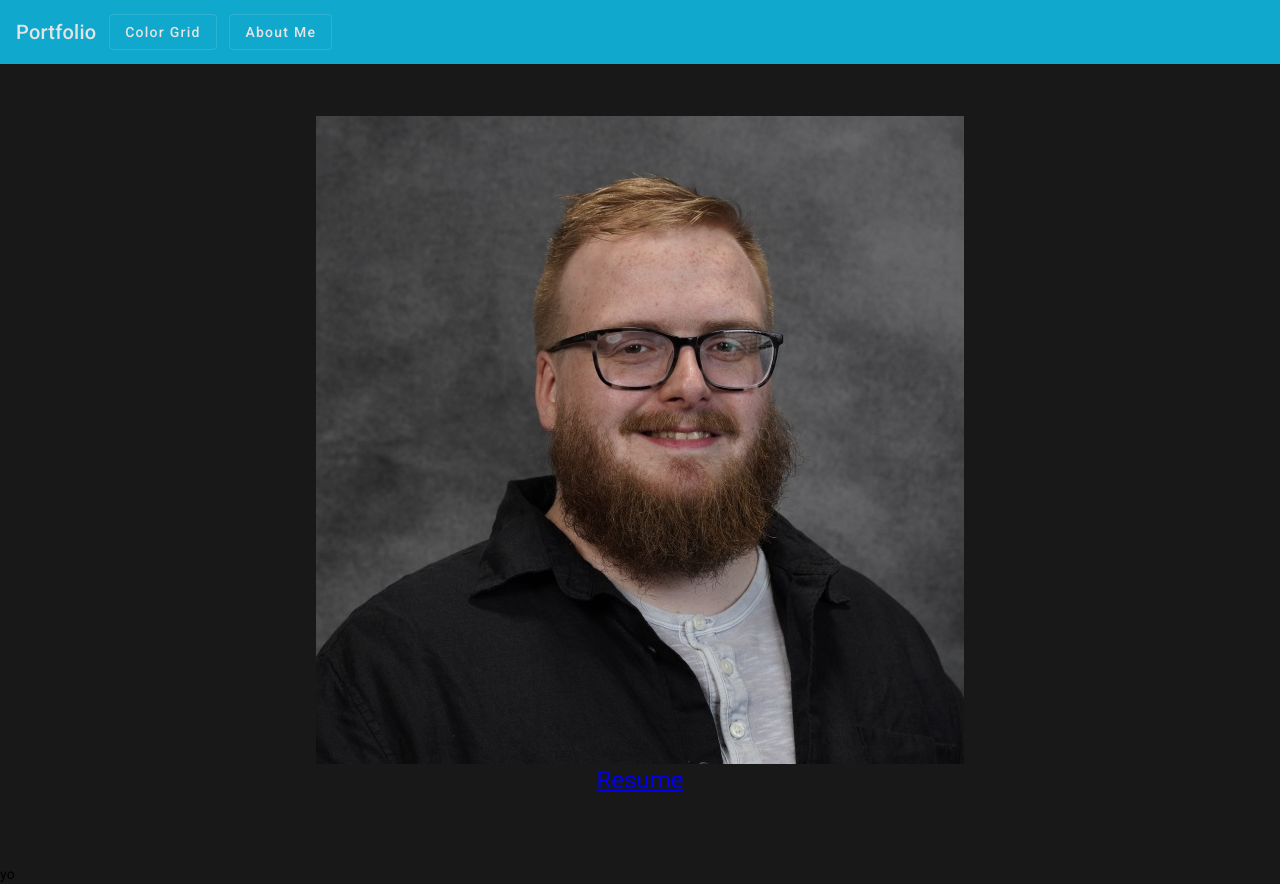
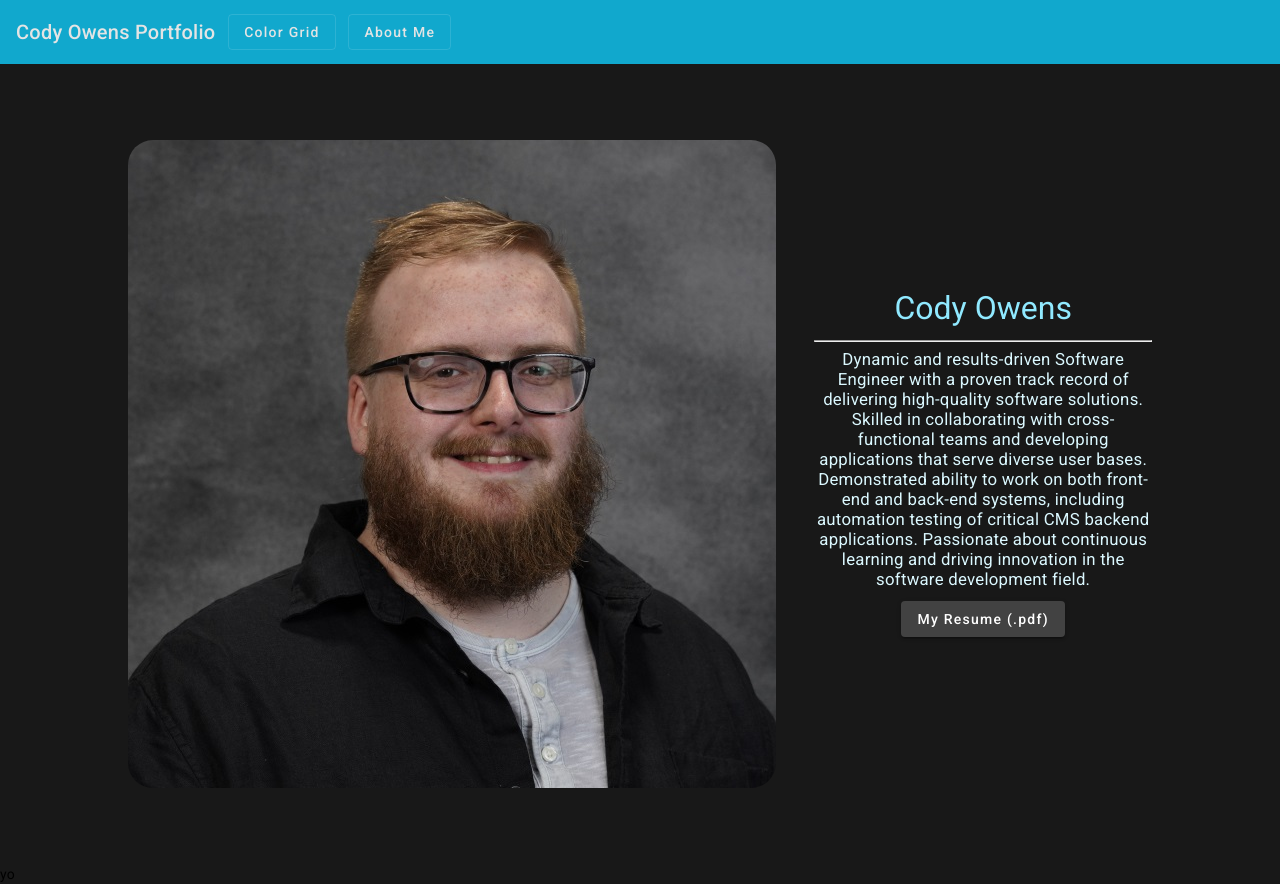
Before and after one commit to Cheesemanxl/2024-portfolio, an Angular app: page /about-me in a window 1280 px wide. Built offline with nearby package versions, Linux system fonts and the light colour scheme.

Commit message:
Add about me info and fix styling

```diff
--- a/src/app/components/about-me/about-me.component.html
+++ b/src/app/components/about-me/about-me.component.html
@@ -1,4 +1,18 @@
 <div class="about-me-content">
-  <img src="assets/headshot.jpg" alt="">
-  <a href="assets/owens-resume.pdf"><h1>Resume</h1></a>
+  <img class="headshot" src="assets/headshot.jpg" alt="Headshot image of Cody Owens">
+  <div class="info-pane">
+    <h1 class="info-title">Cody Owens</h1>
+    <hr>
+    <p class="info-blurb">
+      Dynamic and results-driven Software Engineer with a proven track record of delivering high-quality software solutions.
+      Skilled in collaborating with cross-functional teams and developing applications that serve diverse user bases.
+      Demonstrated ability to work on both front-end and back-end systems, including automation testing of critical CMS backend applications.
+      Passionate about continuous learning and driving innovation in the software development field.
+    </p>
+    <div class="button-bar">
+      <a class="resume-link" href="assets/owens-resume.pdf">
+        <button mat-raised-button >My Resume (.pdf)</button>
+      </a>
+    </div>
+  </div>
 </div>
--- a/src/app/components/about-me/about-me.component.scss
+++ b/src/app/components/about-me/about-me.component.scss
@@ -1,8 +1,38 @@
 .about-me-content {
   display: flex;
-  flex-direction: column;
+  flex-direction: row;
   align-items: center;
   justify-content: center;
   height: 100vh;
-  width: 100vw;
+  width: 80vw;
+  margin: auto;
 }
+.headshot {
+  border-radius: 25px;
+  max-width: 90vw;
+}
+.info-pane {
+  margin-left: 3vw;
+}
+.info-title {
+  text-align: center;
+  color: #90e9ff;
+  font-size: xx-large;
+}
+.info-blurb {
+  text-align: center;
+  color: #dbf8ff;
+  font-size: larger;
+}
+.button-bar {
+  display: flex;
+  flex-direction: row;
+  align-items: center;
+  justify-content: center;
+}
+
+@media only screen and (max-width: 1200px) {
+  .about-me-content {
+    flex-direction: column;
+  }
+}
--- a/src/app/components/about-me/about-me.component.ts
+++ b/src/app/components/about-me/about-me.component.ts
@@ -1,9 +1,12 @@
 import { Component } from '@angular/core';
+import { MatButtonModule } from '@angular/material/button';
 
 @Component({
   selector: 'app-about-me',
   standalone: true,
-  imports: [],
+  imports: [
+    MatButtonModule
+  ],
   templateUrl: './about-me.component.html',
   styleUrl: './about-me.component.scss'
 })
--- a/src/app/components/nav-bar/nav-bar.component.html
+++ b/src/app/components/nav-bar/nav-bar.component.html
@@ -1,5 +1,5 @@
 <mat-toolbar color="primary">
-  <span class="nav-title">Portfolio</span>
+  <span class="nav-title">Cody Owens Portfolio</span>
   <span class="spacer"></span>
   <button mat-stroked-button class="nav-button" routerLink="/color-grid">Color Grid</button>
   <button mat-stroked-button class="nav-button" routerLink="/about-me">About Me</button>
```
